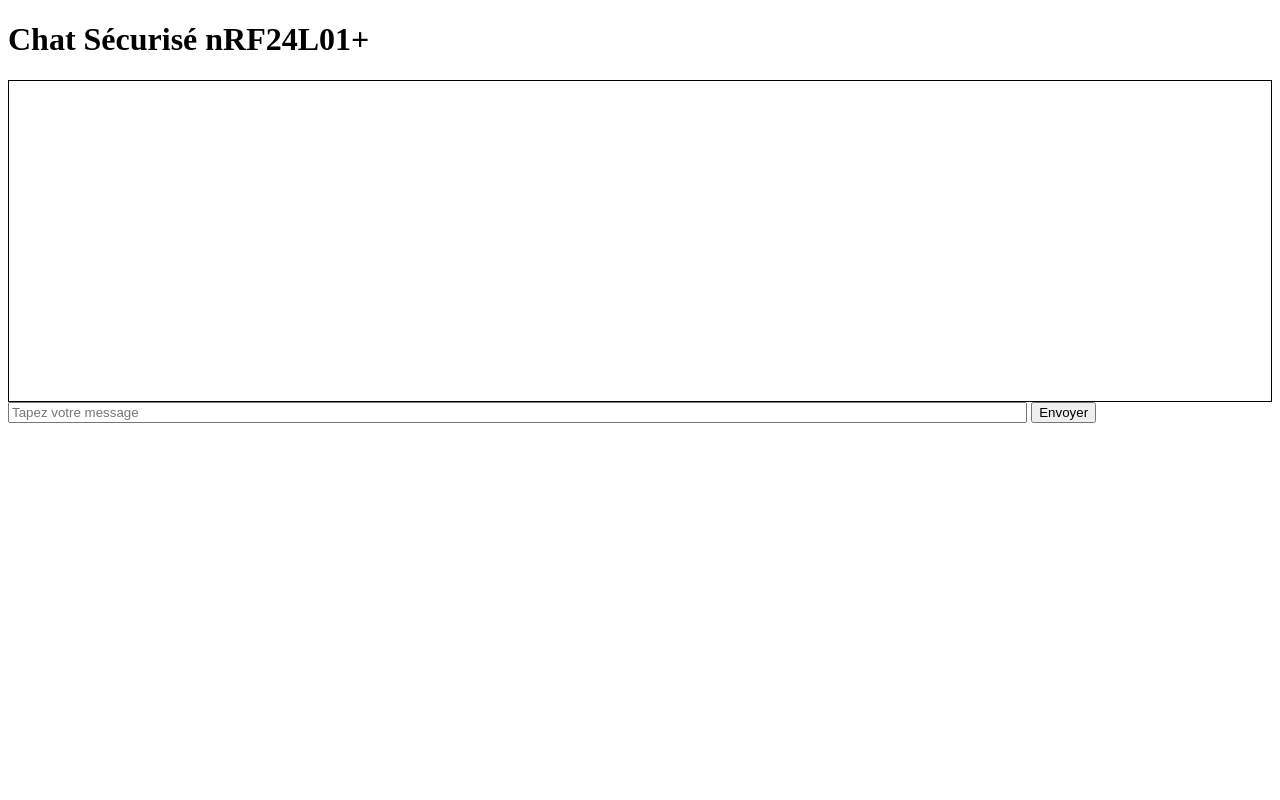
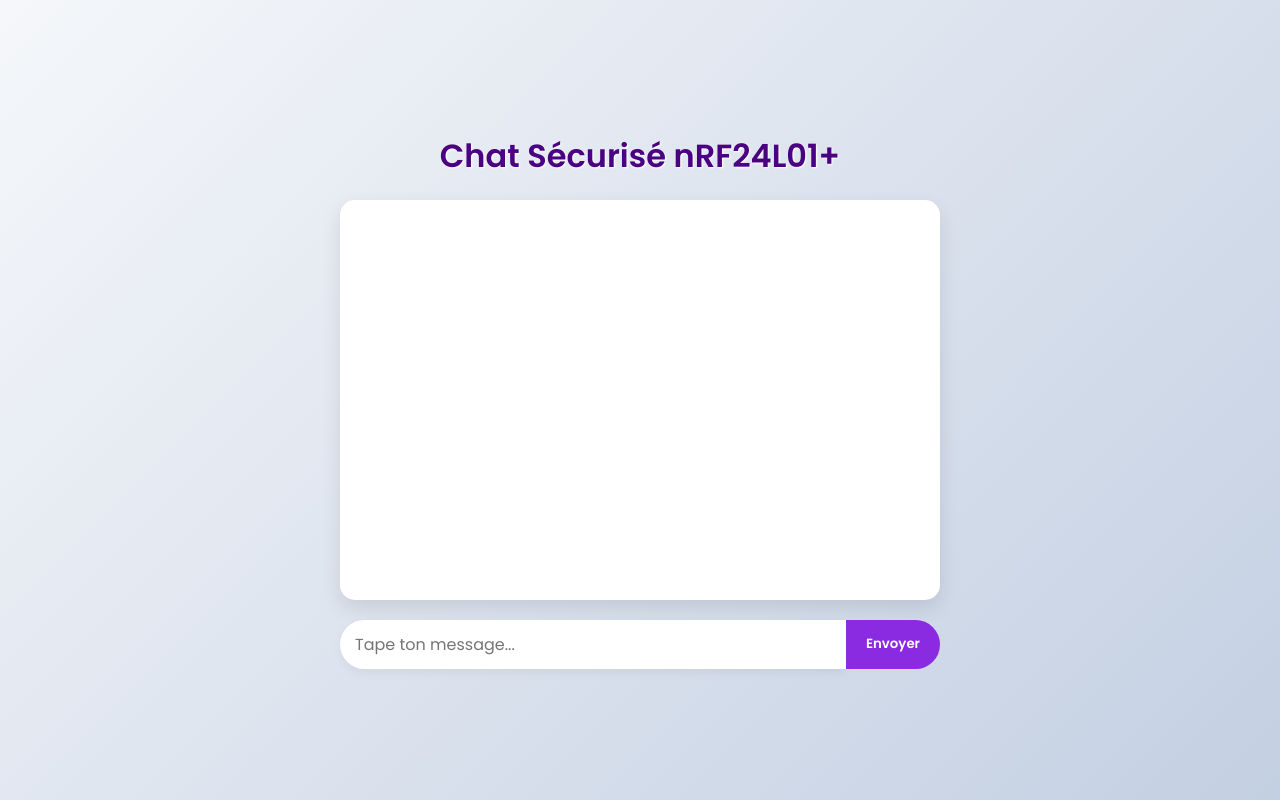
Before and after one commit to smailnice06/Raspberry-secure-communication, a Flask app: page / in a window 1280 px wide. Run offline with Flask 3, Linux system fonts and the light colour scheme.

Commit message:
templates

```diff
--- a/templates/chat.html
+++ b/templates/chat.html
@@ -1,17 +1,112 @@
 <!doctype html>
-<html>
+<html lang="fr">
 <head>
+    <meta charset="UTF-8">
     <title>Chat nRF24L01+ Sécurisé</title>
+    <link href="https://fonts.googleapis.com/css2?family=Poppins:wght@400;600&display=swap" rel="stylesheet">
+    <style>
+        * {
+            box-sizing: border-box;
+            margin: 0;
+            padding: 0;
+            font-family: 'Poppins', sans-serif;
+        }
+
+        body {
+            background: linear-gradient(135deg, #f5f7fa, #c3cfe2);
+            display: flex;
+            flex-direction: column;
+            align-items: center;
+            justify-content: center;
+            min-height: 100vh;
+            padding: 20px;
+        }
+
+        h1 {
+            color: #4b0082;
+            margin-bottom: 20px;
+            text-shadow: 1px 1px 2px #fff;
+        }
+
+        #messages {
+            width: 100%;
+            max-width: 600px;
+            height: 400px;
+            background: #fff;
+            border-radius: 15px;
+            padding: 15px;
+            overflow-y: auto;
+            box-shadow: 0 8px 20px rgba(0,0,0,0.1);
+            margin-bottom: 20px;
+        }
+
+        #messages div {
+            background: #e0d4ff;
+            margin-bottom: 10px;
+            padding: 10px 15px;
+            border-radius: 12px;
+            transition: transform 0.2s;
+        }
+
+        #messages div:hover {
+            transform: scale(1.02);
+        }
+
+        form {
+            display: flex;
+            width: 100%;
+            max-width: 600px;
+        }
+
+        input[type="text"] {
+            flex: 1;
+            padding: 12px 15px;
+            border-radius: 25px 0 0 25px;
+            border: none;
+            outline: none;
+            font-size: 16px;
+            box-shadow: 0 4px 10px rgba(0,0,0,0.05);
+        }
+
+        input[type="submit"] {
+            padding: 12px 20px;
+            border-radius: 0 25px 25px 0;
+            border: none;
+            background: #8a2be2;
+            color: #fff;
+            font-weight: 600;
+            cursor: pointer;
+            transition: background 0.3s, transform 0.2s;
+        }
+
+        input[type="submit"]:hover {
+            background: #5d00b3;
+            transform: scale(1.05);
+        }
+
+        ::-webkit-scrollbar {
+            width: 8px;
+        }
+
+        ::-webkit-scrollbar-thumb {
+            background: #b19cd9;
+            border-radius: 4px;
+        }
+
+        ::-webkit-scrollbar-track {
+            background: #f0f0f0;
+        }
+    </style>
 </head>
 <body>
     <h1>Chat Sécurisé nRF24L01+</h1>
-    <div id="messages" style="border:1px solid #000; padding:10px; height:300px; overflow:auto;">
+    <div id="messages">
         {% for msg in messages %}
             <div>{{ msg }}</div>
         {% endfor %}
     </div>
     <form method="POST">
-        <input type="text" name="message" placeholder="Tapez votre message" style="width:80%;">
+        <input type="text" name="message" placeholder="Tape ton message...">
         <input type="submit" value="Envoyer">
     </form>
 </body>
```
